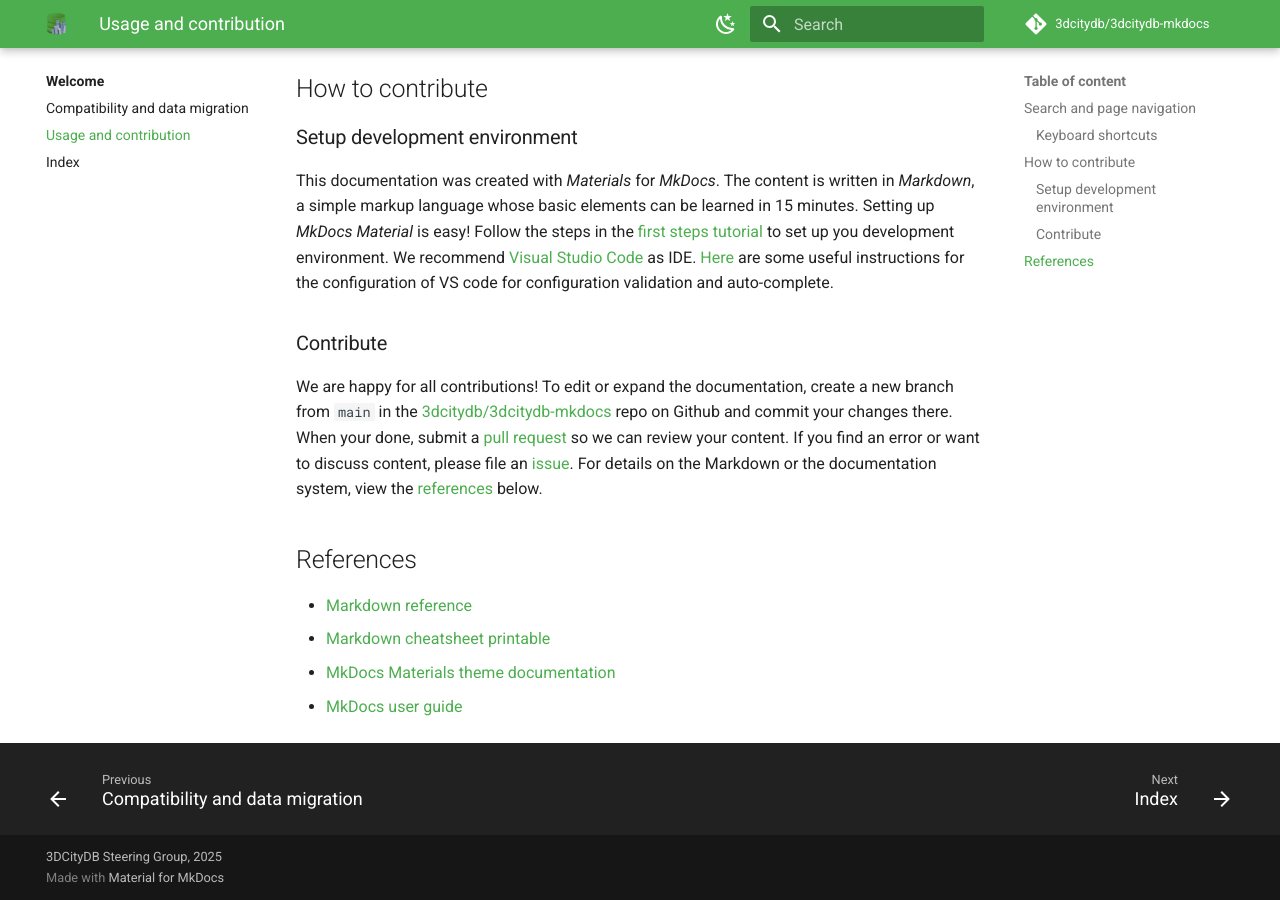
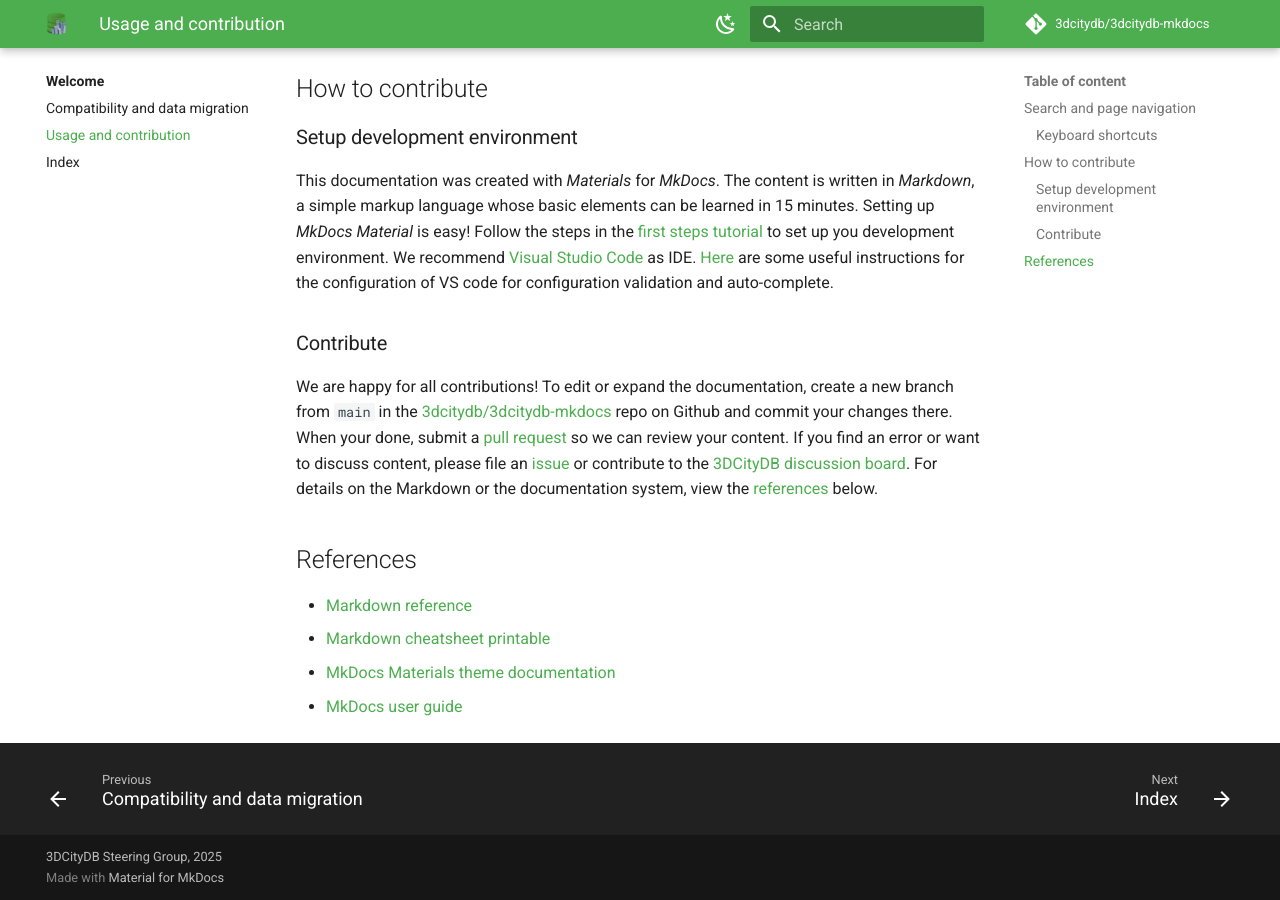
Before and after one commit to BWibo/3dcitydb-mkdocs, an MkDocs documentation site: the page built from docs/usage-contrib.md, in a window 1280 px wide and 900 px high, scrolled down 921 px. Built offline with MkDocs 1.6.1 and Material for MkDocs 9.7.7, drawn with Linux system fonts in a browser that asks for light colours; comment, search, counter and statistics services are not loaded.

Commit message:
Update URL to discussions

```diff
--- a/docs/usage-contrib.md
+++ b/docs/usage-contrib.md
@@ -37,7 +37,7 @@ This documentation was created with _Materials_ for _MkDocs_. The content is wri
 
 ### Contribute
 
-We are happy for all contributions! To edit or expand the documentation, create a new branch from `main` in the [3dcitydb/3dcitydb-mkdocs](https://github.com/3dcitydb/3dcitydb-mkdocs){target="blank"} repo on Github and commit your changes there. When your done, submit a [pull request](https://github.com/3dcitydb/3dcitydb-mkdocs/pulls){target="blank"} so we can review your content. If you find an error or want to discuss content, please file an [issue](https://github.com/3dcitydb/3dcitydb-mkdocs/issues){target="blank"}. For details on the Markdown or the documentation system, view the [references](#references) below.
+We are happy for all contributions! To edit or expand the documentation, create a new branch from `main` in the [3dcitydb/3dcitydb-mkdocs](https://github.com/3dcitydb/3dcitydb-mkdocs){target="blank"} repo on Github and commit your changes there. When your done, submit a [pull request](https://github.com/3dcitydb/3dcitydb-mkdocs/pulls){target="blank"} so we can review your content. If you find an error or want to discuss content, please file an [issue](https://github.com/3dcitydb/3dcitydb-mkdocs/issues){target="blank"} or contribute to the [3DCityDB discussion board](https://github.com/orgs/3dcitydb/discussions). For details on the Markdown or the documentation system, view the [references](#references) below.
 
 ## References
 
```
